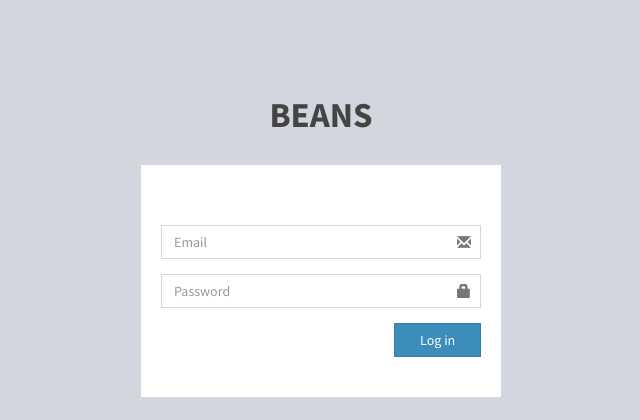
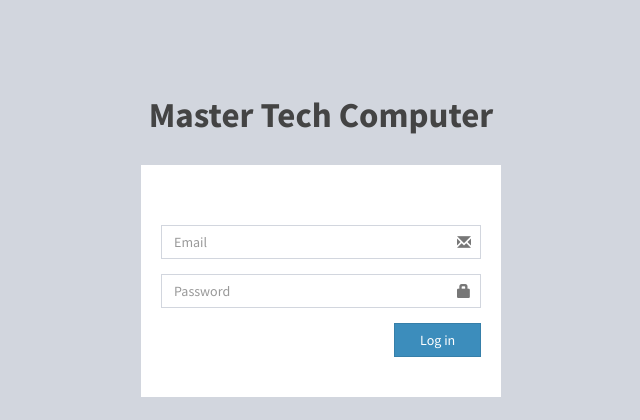
Before and after one commit to sovanrom/mtc, a CodeIgniter app: page /phpmail/login in a window 1280 px wide. Shown: the top 420 px of the page, without its empty margins (319-959 px from the left). Run offline with CodeIgniter, Linux system fonts and the light colour scheme; data comes from the database, SQL or seed files in the repository; data that the repository does not hold is empty.

Commit message:
modify logo

```diff
--- a/application/config/config.php
+++ b/application/config/config.php
@@ -24,7 +24,7 @@ date_default_timezone_set('Asia/Phnom_Penh');
 | a PHP script and you can easily do that on your own.
 |
 */
-$config['base_url'] = 'http://'.$_SERVER['SERVER_NAME'].'/phone/';
+$config['base_url'] = 'http://'.$_SERVER['SERVER_NAME'].'/mtc/';
 
 /*
 |--------------------------------------------------------------------------
--- a/application/views/app.php
+++ b/application/views/app.php
@@ -42,7 +42,7 @@
                 <?php $this->load->view('apps/sidebar/menu'); ?>
             </section>
         </aside>
-
+             <h3 align="center" style="color: white"><img src="<?php echo base_url(); ?>assets/themes/img/MTC.jpg"> <b>Master Tech Computer Backend Website</b> </h3>
         <div class="content-wrapper">
             <?php $this->load->view('apps/breadcrumb'); ?>
             <?php isset($content) ? $this->load->view($content) : ''; ?>
--- a/application/views/apps/user/login.php
+++ b/application/views/apps/user/login.php
@@ -20,7 +20,7 @@
 <body class="hold-transition login-page">
     <div class="login-box">
         <div class="login-logo">
-            <a href="#"><b>BEANS</b></a>
+            <a href="#"><b>Master Tech Computer</b></a>
         </div>
         <div class="login-box-body">
             <p class="login-box-msg">&nbsp;</p>
```
